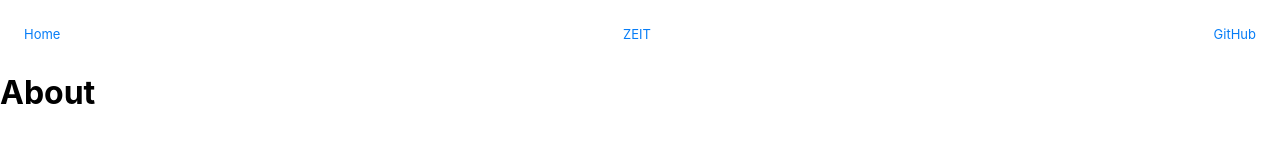
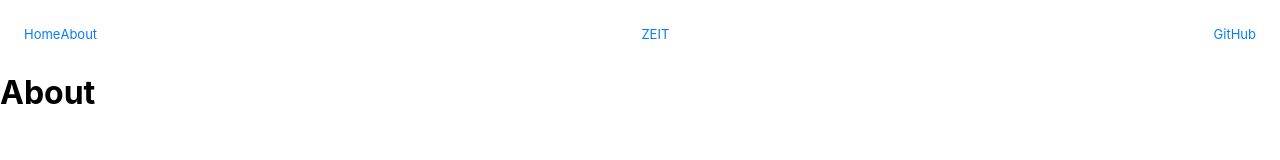
Before and after one commit to Thuzor/tracker, a Next.js app: page /about in a window 1280 px wide. Shown: the top 160 px of the page. Built offline with nearby package versions, Linux system fonts and the light colour scheme.

Commit message:
Nav - Add about page

```diff
--- a/components/nav.js
+++ b/components/nav.js
@@ -15,6 +15,9 @@ const Nav = () => (
       <li>
         <Link href='/'>
           <a>Home</a>
+        </Link>
+        <Link href='/about'>
+          <a>About</a>
         </Link>
       </li>
       {links.map(({ key, href, label }) => (
```
